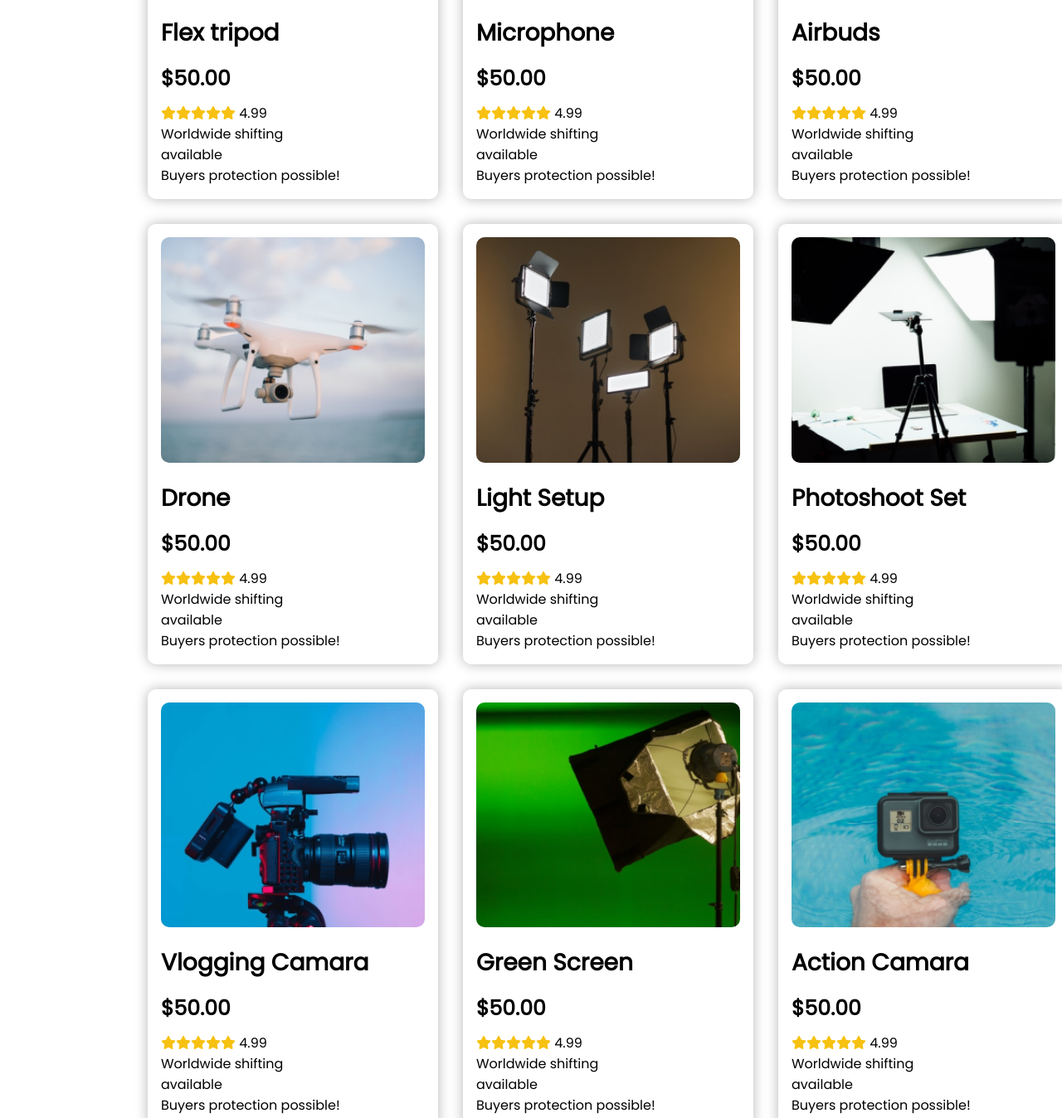
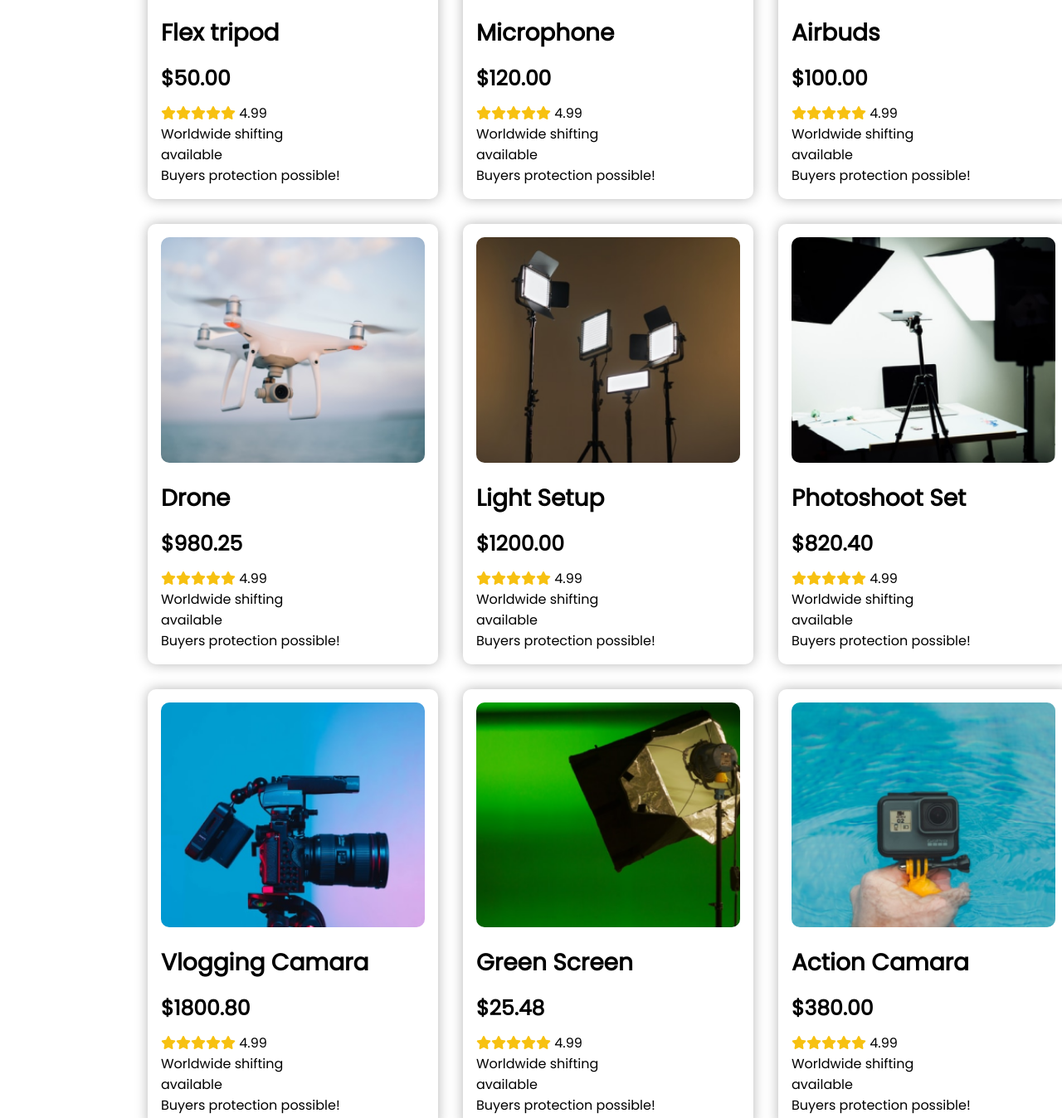
Before and after one commit to majedulhaque1/influencer-gear-website, a plain HTML site: page index.html in a window 1280 px wide. Shown: the part 1643-2991 px from the top of the page at 83% size. Drawn offline with Linux system fonts and the light colour scheme.

```diff
--- a/index.html
+++ b/index.html
@@ -89,7 +89,7 @@
                     <img src="images/mic.png" alt="">
                     <div class="product_details">
                         <h2>Microphone</h2>
-                        <h3>$50.00</h3>
+                        <h3>$120.00</h3>
                         <P><i class="fas fa-star"></i><i class="fas fa-star"></i><i class="fas fa-star"></i><i class="fas fa-star"></i><i class="fas fa-star"></i> <span>4.99</span></P>
                         <P>Worldwide shifting</P>
                         <P>available</P>
@@ -100,7 +100,7 @@
                     <img src="images/airpod.png" alt="">
                     <div class="product_details">
                         <h2>Airbuds</h2>
-                        <h3>$50.00</h3>
+                        <h3>$100.00</h3>
                         <P><i class="fas fa-star"></i><i class="fas fa-star"></i><i class="fas fa-star"></i><i class="fas fa-star"></i><i class="fas fa-star"></i> <span>4.99</span></P>
                         <P>Worldwide shifting</P>
                         <P>available</P>
@@ -111,7 +111,7 @@
                     <img src="images/drone.png" alt="">
                     <div class="product_details">
                         <h2>Drone</h2>
-                        <h3>$50.00</h3>
+                        <h3>$980.25</h3>
                         <P><i class="fas fa-star"></i><i class="fas fa-star"></i><i class="fas fa-star"></i><i class="fas fa-star"></i><i class="fas fa-star"></i> <span>4.99</span></P>
                         <P>Worldwide shifting</P>
                         <P>available</P>
@@ -122,7 +122,7 @@
                     <img src="images/lights.png" alt="">
                     <div class="product_details">
                         <h2>Light Setup</h2>
-                        <h3>$50.00</h3>
+                        <h3>$1200.00</h3>
                         <P><i class="fas fa-star"></i><i class="fas fa-star"></i><i class="fas fa-star"></i><i class="fas fa-star"></i><i class="fas fa-star"></i> <span>4.99</span></P>
                         <P>Worldwide shifting</P>
                         <P>available</P>
@@ -133,7 +133,7 @@
                     <img src="images/setup.png" alt="">
                     <div class="product_details">
                         <h2>Photoshoot Set</h2>
-                        <h3>$50.00</h3>
+                        <h3>$820.40</h3>
                         <P><i class="fas fa-star"></i><i class="fas fa-star"></i><i class="fas fa-star"></i><i class="fas fa-star"></i><i class="fas fa-star"></i> <span>4.99</span></P>
                         <P>Worldwide shifting</P>
                         <P>available</P>
@@ -144,7 +144,7 @@
                     <img src="images/camera.png" alt="">
                     <div class="product_details">
                         <h2>Vlogging Camara</h2>
-                        <h3>$50.00</h3>
+                        <h3>$1800.80</h3>
                         <P><i class="fas fa-star"></i><i class="fas fa-star"></i><i class="fas fa-star"></i><i class="fas fa-star"></i><i class="fas fa-star"></i> <span>4.99</span></P>
                         <P>Worldwide shifting</P>
                         <P>available</P>
@@ -155,7 +155,7 @@
                     <img src="images/single-light.png" alt="">
                     <div class="product_details">
                         <h2>Green Screen</h2>
-                        <h3>$50.00</h3>
+                        <h3>$25.48</h3>
                         <P><i class="fas fa-star"></i><i class="fas fa-star"></i><i class="fas fa-star"></i><i class="fas fa-star"></i><i class="fas fa-star"></i> <span>4.99</span></P>
                         <P>Worldwide shifting</P>
                         <P>available</P>
@@ -166,7 +166,7 @@
                     <img src="images/action.png" alt="">
                     <div class="product_details">
                         <h2>Action Camara</h2>
-                        <h3>$50.00</h3>
+                        <h3>$380.00</h3>
                         <P><i class="fas fa-star"></i><i class="fas fa-star"></i><i class="fas fa-star"></i><i class="fas fa-star"></i><i class="fas fa-star"></i> <span>4.99</span></P>
                         <P>Worldwide shifting</P>
                         <P>available</P>
```
